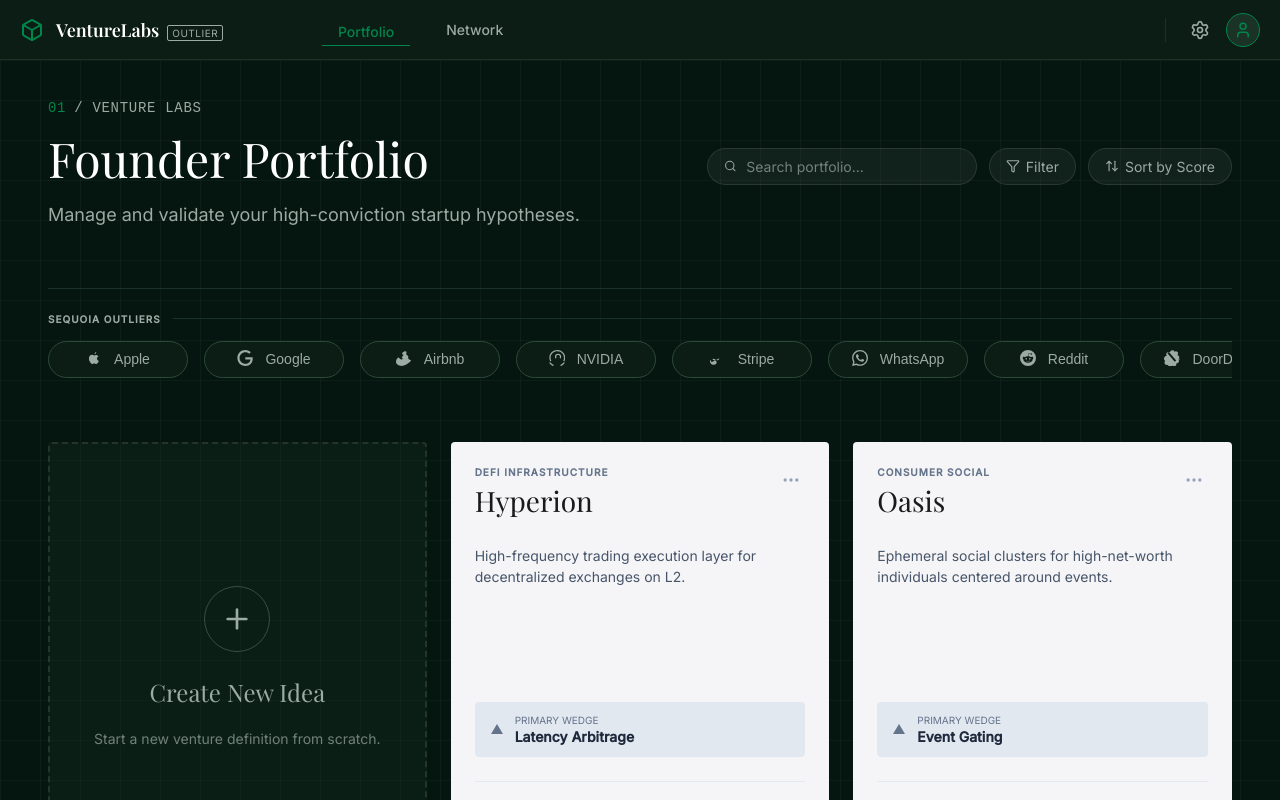
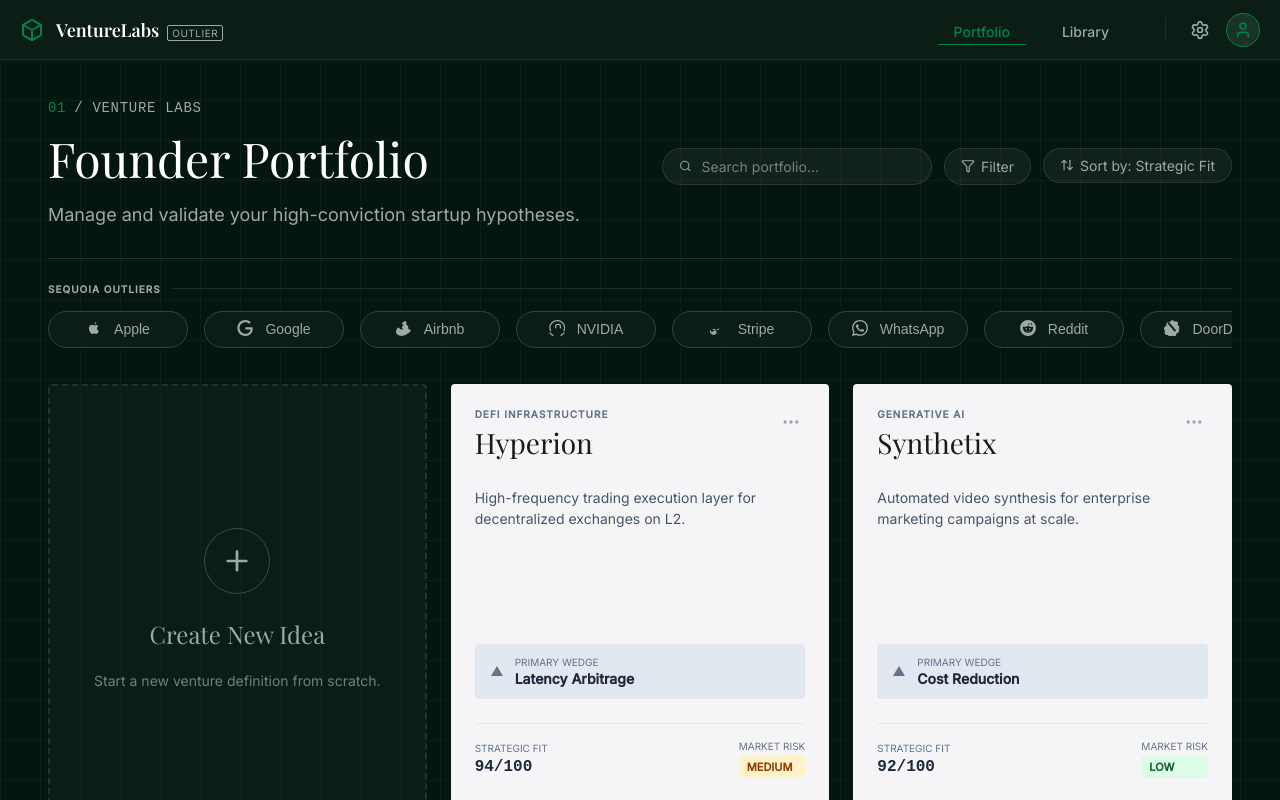
Before and after one commit to nathan-nw/HackBrown26, a React (Vite) app in the folder frontend/: page /portfolio in a window 1280 px wide. Shown: the top 800 px of the page. Built offline with nearby package versions, Linux system fonts and the light colour scheme; a web font is replaced by a local one.

Commit message:
Smol tweaks

```diff
--- a/frontend/src/components/TopNav.tsx
+++ b/frontend/src/components/TopNav.tsx
@@ -29,23 +29,33 @@
         </div>
       </div>
 
-      <div style={{ display: 'flex', gap: '20px' }}>
+      <div style={{ flex: 1 }}>
+      </div>
+
+      <div style={{ display: 'flex', gap: '20px', marginRight: '32px' }}>
         <Button
           variant="ghost"
           onClick={() => navigate('/portfolio')}
           style={{
             color: isActive('/portfolio') ? 'var(--primary)' : 'var(--text-secondary)',
-            borderBottom: isActive('/portfolio') ? '1px solid var(--primary)' : 'none',
+            borderBottom: isActive('/portfolio') ? '1px solid var(--primary)' : '1px solid transparent',
             borderRadius: 0,
             paddingBottom: '4px'
           }}
         >
           Portfolio
         </Button>
-        <Button variant="ghost" style={{ color: 'var(--text-secondary)' }}>Network</Button>
-      </div>
-
-      <div style={{ flex: 1, display: 'flex', justifyContent: 'center', maxWidth: '400px', margin: '0 20px' }}>
+        <Button
+          variant="ghost"
+          style={{
+            color: 'var(--text-secondary)',
+            borderBottom: '1px solid transparent',
+            borderRadius: 0,
+            paddingBottom: '4px'
+          }}
+        >
+          Library
+        </Button>
       </div>
 
       <div style={{ display: 'flex', gap: '8px', alignItems: 'center' }}>
--- a/frontend/src/pages/PortfolioPage.tsx
+++ b/frontend/src/pages/PortfolioPage.tsx
@@ -12,15 +12,24 @@
 export const PortfolioPage = () => {
   const [searchQuery, setSearchQuery] = useState('');
   const [selectedOutlier, setSelectedOutlier] = useState<OutlierCompany | null>(null);
+  const [sortBy, setSortBy] = useState<'fit' | 'validation'>('fit');
+  const [isSortOpen, setIsSortOpen] = useState(false);
 
   const filteredPortfolio = useMemo(() => {
     const query = searchQuery.toLowerCase();
-    return mockPortfolio.filter(item =>
+    const filtered = mockPortfolio.filter(item =>
       item.title.toLowerCase().includes(query) ||
       item.category.toLowerCase().includes(query) ||
       item.description.toLowerCase().includes(query)
     );
-  }, [searchQuery]);
+
+    return filtered.sort((a, b) => {
+      if (sortBy === 'fit') {
+        return b.strategicFit - a.strategicFit;
+      }
+      return b.validationProgress - a.validationProgress;
+    });
+  }, [searchQuery, sortBy]);
 
   return (
     <div className="portfolio-page">
@@ -53,10 +62,71 @@
                    <Filter size={14} />
                    Filter
                  </button>
-                 <button className="action-pill">
-                   <ArrowUpDown size={14} />
-                   Sort by Score
-                 </button>
+                 <div style={{ position: 'relative' }}>
+                   <button
+                    className="action-pill"
+                    onClick={() => setIsSortOpen(!isSortOpen)}
+                    style={{ minWidth: '180px', justifyContent: 'space-between' }}
+                   >
+                     <div style={{ display: 'flex', alignItems: 'center', gap: '6px' }}>
+                       <ArrowUpDown size={14} />
+                       Sort by: {sortBy === 'fit' ? 'Strategic Fit' : 'Validation Process'}
+                     </div>
+                   </button>
+
+                   {isSortOpen && (
+                     <div style={{
+                       position: 'absolute',
+                       top: '100%',
+                       right: 0,
+                       marginTop: '8px',
+                       background: '#1A1A1A',
+                       border: '1px solid rgba(255, 255, 255, 0.1)',
+                       borderRadius: '8px',
+                       padding: '4px',
+                       zIndex: 50,
+                       minWidth: '180px',
+                       boxShadow: '0 4px 12px rgba(0,0,0,0.5)'
+                     }}>
+                       <button
+                         onClick={() => { setSortBy('fit'); setIsSortOpen(false); }}
+                         style={{
+                           display: 'block',
+                           width: '100%',
+                           textAlign: 'left',
+                           padding: '8px 12px',
+                           fontSize: '14px',
+                           color: sortBy === 'fit' ? 'white' : 'var(--text-secondary)',
+                           background: sortBy === 'fit' ? 'rgba(255,255,255,0.1)' : 'transparent',
+                           border: 'none',
+                           borderRadius: '4px',
+                           cursor: 'pointer',
+                           fontFamily: 'var(--font-body)'
+                         }}
+                       >
+                         Strategic Fit
+                       </button>
+                       <button
+                         onClick={() => { setSortBy('validation'); setIsSortOpen(false); }}
+                         style={{
+                           display: 'block',
+                           width: '100%',
+                           textAlign: 'left',
+                           padding: '8px 12px',
+                           fontSize: '14px',
+                           color: sortBy === 'validation' ? 'white' : 'var(--text-secondary)',
+                           background: sortBy === 'validation' ? 'rgba(255,255,255,0.1)' : 'transparent',
+                           border: 'none',
+                           borderRadius: '4px',
+                           cursor: 'pointer',
+                           fontFamily: 'var(--font-body)'
+                         }}
+                       >
+                         Validation Process
+                       </button>
+                     </div>
+                   )}
+                 </div>
               </div>
             </div>
 
--- a/frontend/src/styles/outliers.css
+++ b/frontend/src/styles/outliers.css
@@ -1,6 +1,6 @@
 /* Outliers Section */
 .outliers-section {
-    margin-bottom: 56px;
+    margin-bottom: 28px;
     border-top: 1px solid var(--forest-light);
     padding-top: 24px;
 }
--- a/frontend/src/styles/portfolio.css
+++ b/frontend/src/styles/portfolio.css
@@ -1,20 +1,25 @@
 .portfolio-page {
-  /* Inherit fonts from global theme if not explicitly set here, but explicit is safer */
+  /* Inherit fonts from global theme */
   font-family: var(--font-body);
   color: white;
-  min-height: 100vh;
+  height: 100vh; /* Fixed height to viewport */
+  width: 100vw;
   display: flex;
   flex-direction: column;
+  overflow: hidden; /* Prevent window scroll */
 }
 
-/* Background Grid */
+/* Background Grid - Scrollable Area */
 .grid-bg {
   background-color: var(--forest-deep);
   background-image:
     linear-gradient(rgba(255, 255, 255, 0.03) 1px, transparent 1px),
     linear-gradient(90deg, rgba(255, 255, 255, 0.03) 1px, transparent 1px);
   background-size: 40px 40px;
-  min-height: 100%;
+  flex: 1; /* Take remaining space */
+  overflow-y: auto; /* Enable scrolling */
+  overflow-x: hidden;
+  position: relative;
 }
 
 /* Page Container */
@@ -28,7 +33,7 @@
 
 /* Header Section */
 .portfolio-header {
-  margin-bottom: 60px;
+  margin-bottom: 30px;
 }
 
 .breadcrumb-label {
```
